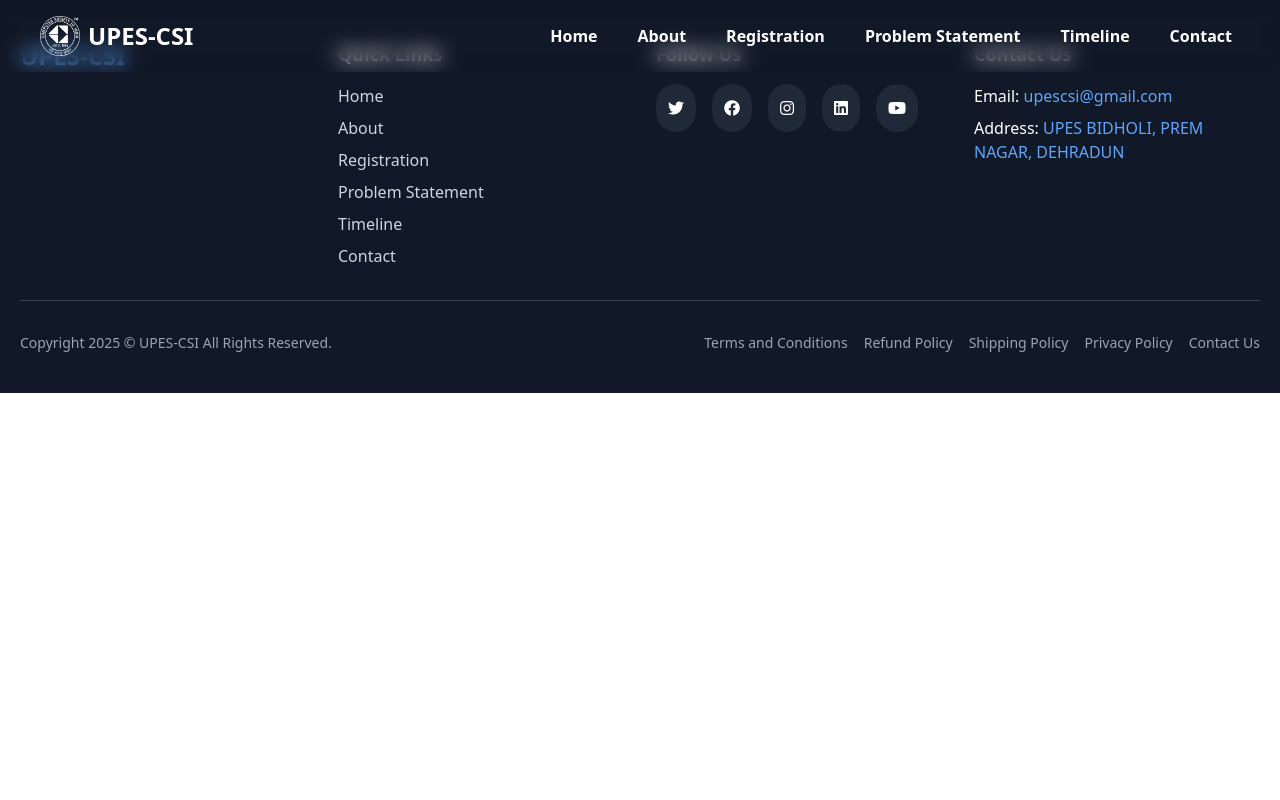
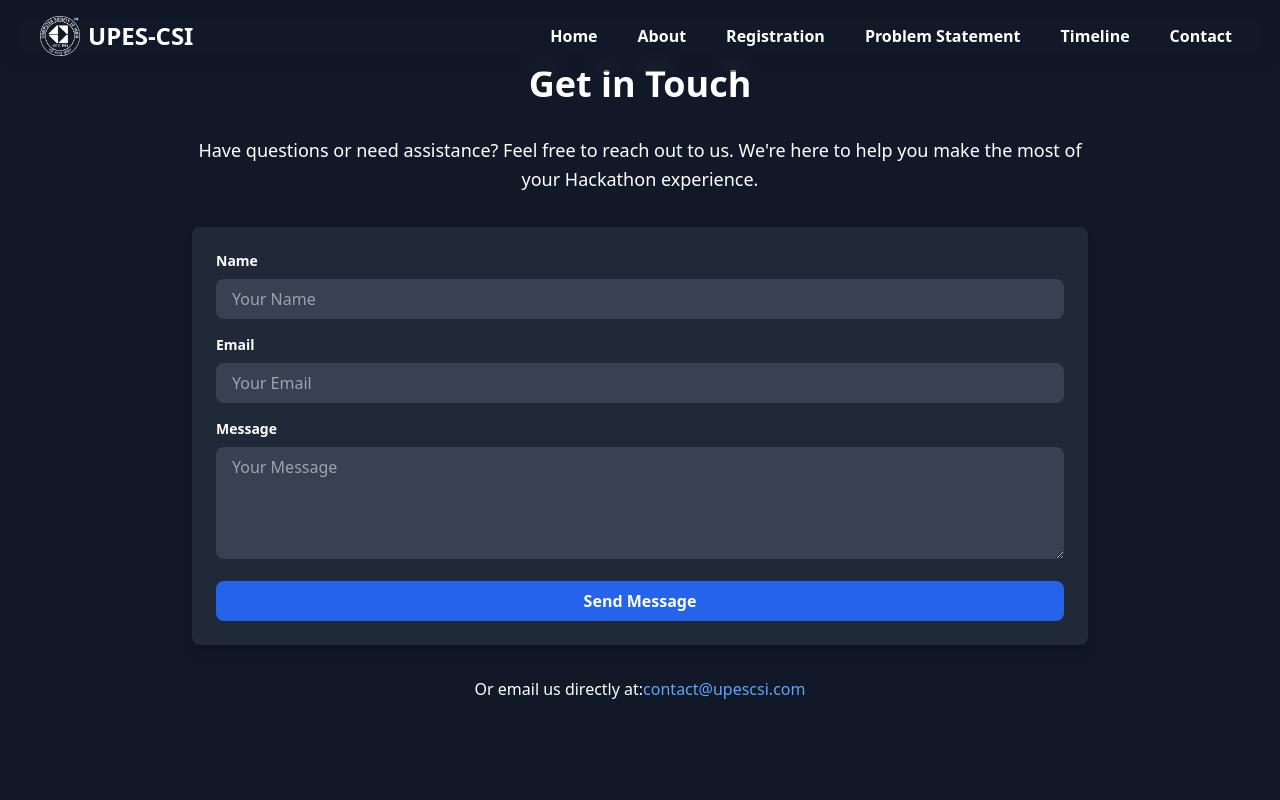
Before and after one commit to UPESCSI23/Hackathon-9.O, a React (Vite) app: page /contact in a window 1280 px wide. Shown: the top 800 px of the page. Built offline with nearby package versions, Linux system fonts and the light colour scheme.

Commit message:
added basic contact & about page

```diff
--- a/src/App.jsx
+++ b/src/App.jsx
@@ -7,6 +7,8 @@
 import Signup from "./Pages/Signup/Signup";
 import Navbar from "./Components/Navbar/Navbar";
 import Footer from "./Components/Footer/Footer";
+import About from "./Components/About/About";
+import Contact from "./Components/Contact/Contact";
 function App() {
   return (
     <BrowserRouter>
@@ -17,6 +19,8 @@
         <Route path="/problem" element={<ProblemStatements />} />
         <Route path="/login" element={<Login />} />
         <Route path="/signup" element={<Signup />} />
+        <Route path="/about" element={<About />} />
+        <Route path="/contact" element={<Contact />} />
       </Routes>
       <Footer> </Footer>
     </BrowserRouter>
--- /dev/null
+++ b/src/Components/About/about.jsx
@@ -0,0 +1,50 @@
+import React from "react";
+
+const About = () => {
+  return (
+    <div className="bg-gray-900 text-white py-16 px-6">
+      <div className="max-w-4xl mx-auto">
+        <h1 className="text-4xl font-bold text-center mb-8">
+          About Us
+        </h1>
+        <p className="text-lg leading-relaxed text-center mb-8">
+          Hackathon 9.0 is an innovative event powered by{" "}
+          <span className="text-blue-400 font-semibold">UPES-CSI</span>,
+          bringing together the brightest minds to create solutions for real-world challenges.
+          It’s more than just a competition—it’s a celebration of technology, creativity,
+          and collaboration.
+        </p>
+        <div className="bg-gray-800 p-6 rounded-lg shadow-lg mb-8">
+          <h2 className="text-2xl font-bold text-blue-400 mb-4 text-center">
+            Our Vision
+          </h2>
+          <p className="text-base leading-relaxed text-center">
+            To empower the next generation of innovators by fostering creativity,
+            collaboration, and technical excellence. We aim to bridge the gap between
+            emerging technologies and their real-world applications.
+          </p>
+        </div>
+        <div className="bg-gray-800 p-6 rounded-lg shadow-lg">
+          <h2 className="text-2xl font-bold text-blue-400 mb-4 text-center">
+            Why Hackathon 9.0?
+          </h2>
+          <p className="text-base leading-relaxed text-center">
+            Whether you’re here to learn, compete, or network, Hackathon 9.0 offers
+            something for everyone. It’s your chance to showcase your skills,
+            gain industry exposure, and make a difference.
+          </p>
+        </div>
+        <div className="text-center mt-8">
+          <a
+            href="/contact"
+            className="inline-block bg-blue-600 hover:bg-blue-700 text-white font-bold py-2 px-6 rounded-lg transition-all duration-300"
+          >
+            Contact Us
+          </a>
+        </div>
+      </div>
+    </div>
+  );
+};
+
+export default About;
--- /dev/null
+++ b/src/Components/Contact/contact.jsx
@@ -0,0 +1,68 @@
+import React from "react";
+
+const Contact = () => {
+  return (
+    <div className="bg-gray-900 text-white py-16 px-6">
+      <div className="max-w-4xl mx-auto">
+        <h1 className="text-4xl font-bold text-center mb-8">
+          Get in Touch
+        </h1>
+        <p className="text-lg text-center leading-relaxed mb-8">
+          Have questions or need assistance? Feel free to reach out to us. We're here
+          to help you make the most of your Hackathon experience.
+        </p>
+        <form className="bg-gray-800 p-6 rounded-lg shadow-lg">
+          <div className="mb-4">
+            <label className="block text-sm font-bold mb-2" htmlFor="name">
+              Name
+            </label>
+            <input
+              className="w-full px-4 py-2 bg-gray-700 rounded-lg focus:outline-none focus:ring focus:ring-blue-500"
+              type="text"
+              id="name"
+              placeholder="Your Name"
+            />
+          </div>
+          <div className="mb-4">
+            <label className="block text-sm font-bold mb-2" htmlFor="email">
+              Email
+            </label>
+            <input
+              className="w-full px-4 py-2 bg-gray-700 rounded-lg focus:outline-none focus:ring focus:ring-blue-500"
+              type="email"
+              id="email"
+              placeholder="Your Email"
+            />
+          </div>
+          <div className="mb-4">
+            <label className="block text-sm font-bold mb-2" htmlFor="message">
+              Message
+            </label>
+            <textarea
+              className="w-full px-4 py-2 bg-gray-700 rounded-lg focus:outline-none focus:ring focus:ring-blue-500"
+              id="message"
+              rows="4"
+              placeholder="Your Message"
+            ></textarea>
+          </div>
+          <button
+            type="submit"
+            className="w-full bg-blue-600 hover:bg-blue-700 text-white font-bold py-2 px-4 rounded-lg transition-all duration-300"
+          >
+            Send Message
+          </button>
+        </form>
+        <div className="text-center mt-8">
+          <p>
+            Or email us directly at:
+            <a href="mailto:contact@upescsi.com" className="text-blue-400">
+              contact@upescsi.com
+            </a>
+          </p>
+        </div>
+      </div>
+    </div>
+  );
+};
+
+export default Contact;
```
